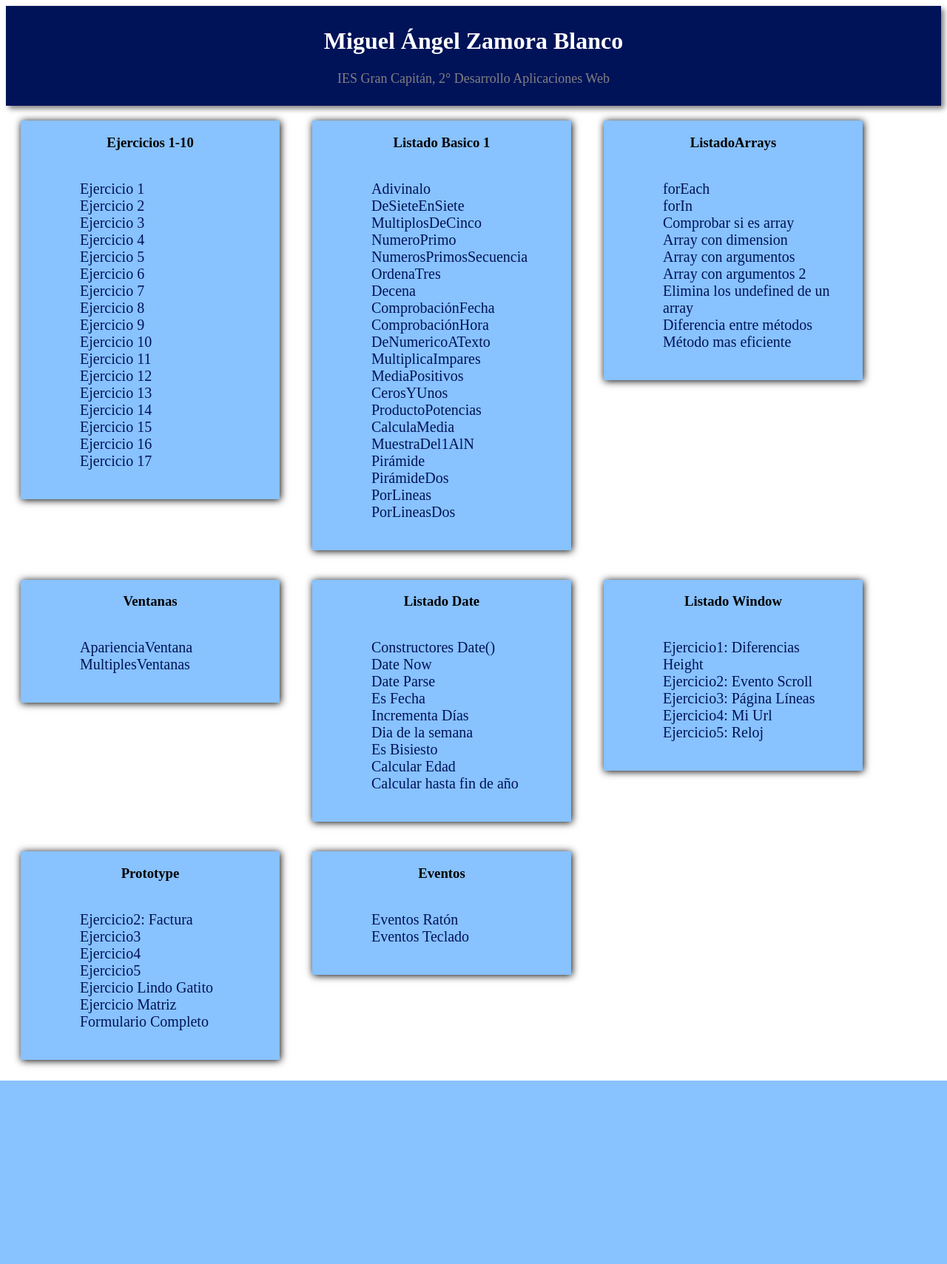
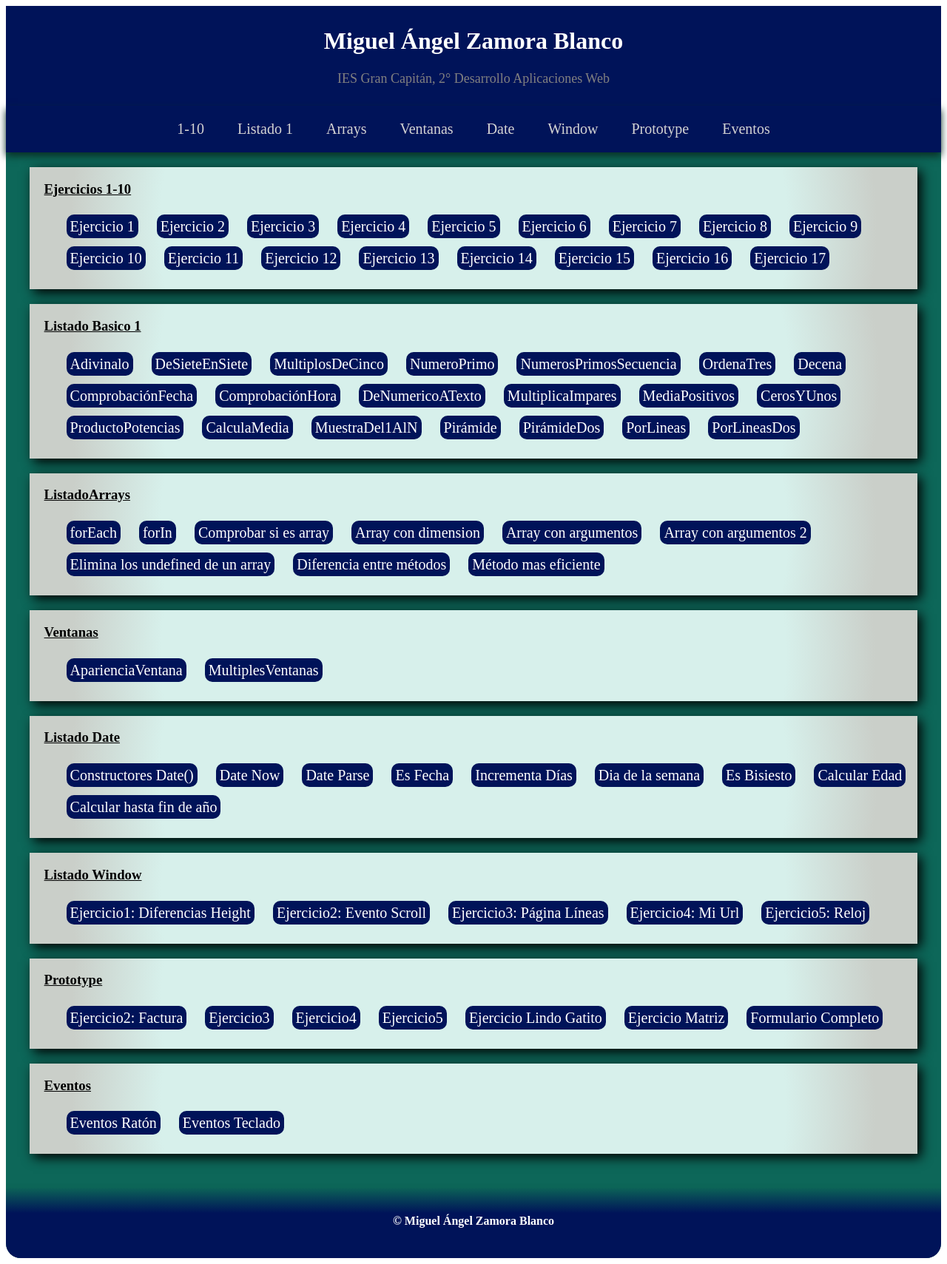
Before and after one commit to mazetuski/mazetuski.github.io, a PHP site: page / in a window 1280 px wide. Shown: the whole page at 74% size. Before the commit the page ends 1461 px from the top, so only its background shows below. Run offline with PHP 8.4, Linux system fonts and the light colour scheme.

Commit message:
actualizando pagina

```diff
--- a/Include/ejercicios.css
+++ b/Include/ejercicios.css
@@ -1,30 +1,33 @@
 section{
-    width: 27%;
+    width: 300px;
     display: inline-block;
     vertical-align: top;
-    background:rgba(86, 168, 255, 0.7);
+    *background:rgba(86, 168, 255, 0.7);
     box-shadow: 1px 1px 10px black;
     margin:20px 20px;
     transition: all 1s;
     transform: scale(1, 1);
-    min-width: 350px;
     overflow: hidden;
 }
 
 section:hover{
-    background: #001359;
-    color: white;
+    *background: #001359;
+    *color: white;
     transition: all 1s;
     transform: scale(1.05, 1.05);
 }
 
 
 section h3{
-    text-align: center;
+    text-align: left;
+    padding-left: 20px;
+    text-decoration: underline;
 }
 
 section ul{
     list-style: none;
+    margin: 0;
+    padding:0 0 20px 40px;
 }
 
 section a{
@@ -34,6 +37,6 @@ section a{
 }
 
 section:hover a{
-    color:white;
+    *color:white;
     transition: color 1s;
 }
--- a/Include/estilo.css
+++ b/Include/estilo.css
@@ -1,16 +1,25 @@
-#Principal h1{
+body, #web{
+	height: 100%;
+}
+
+#web{
+	background-color: #0D6759;
+	max-width: 1910px;
+	margin: 0 auto;
+	border-radius: 0 0 20px 20px;
+}
+header h1{
 	text-align: center;
 	color:white;
 }
-#Principal p{
+header p{
 	text-align: center;
 	font-size: 18px;
 	color:grey;
 }
-#Principal{
+header{
 	background-color: #001359;
 	padding: 0.5em;
-	box-shadow: 4px 4px 7px grey;
 }
 
 #Imagenes p{
@@ -24,3 +33,89 @@ ul{
 	font-size: 20px;
 	margin:2em;
 }
+
+main{
+	width: 95%;
+	margin: 10px auto;
+}
+
+nav{
+	background-color: #001359;
+	box-shadow: 0 5px 10px #092f25;
+}
+
+nav ul{
+	list-style: none;
+	margin: 0;
+	padding: 0;
+	text-align: center;
+}
+
+nav ul li{
+	display: inline-block;
+	padding: 20px 20px;
+}
+
+nav ul li a{
+	text-decoration: none;
+	color: lightgrey;
+}
+
+section{
+	width: 100%;
+	display: inline-block;
+	vertical-align: top;
+	background:radial-gradient(circle, #d7f0eb 70%, #cacfc9 90%);
+	box-shadow: 5px 5px 15px black;
+	margin:10px 0;
+	transition: all 1s;
+	transform: scale(1, 1);
+	overflow: hidden;
+	min-width: 270px;
+}
+
+section:hover{
+	transition: transform 1s;
+	transform: scale(1.02, 1.02);
+}
+
+section h3{
+	text-align: left;
+	padding-left: 20px;
+	text-decoration: underline;
+}
+
+section ul{
+	list-style: none;
+	margin: 0;
+	padding:0 0 20px 40px;
+}
+
+section ul li{
+	display: inline-block;
+	padding: 10px;
+}
+
+section ul li a{
+	text-decoration: none;
+	color: white;
+	background-color: #001359;
+	padding: 5px;
+	border-radius: 10px;
+	transition: all 1s;
+}
+
+section ul li a:hover{
+	background-color: #0D6759;
+	box-shadow:2px 2px 5px grey ;
+	transition:background-color 1s;
+}
+
+footer{
+	background:linear-gradient(#0C6557 5%, #001359 40%);
+	text-align: center;
+	padding: 20px;
+	color: white;
+	margin-top: 30px;
+	border-radius: 0 0 20px 20px;
+}
--- a/index.html
+++ b/index.html
@@ -4,17 +4,28 @@
     <meta charset="UTF-8">
     <title>Miguel Ángel Zamora Blanco</title>
     <link rel="stylesheet" type="text/css" href="Include/estilo.css" media="screen"/>
-    <link rel="stylesheet" type="text/css" href="Include/ejercicios.css" media="screen"/>
 </head>
 <body>
-<div id="Principal">
+<div id="web">
+    <header>
         <h1>Miguel &Aacute;ngel Zamora Blanco</h1>
-
-    <p>IES Gran Capit&aacute;n, 2&deg; Desarrollo Aplicaciones Web
-</div>
+        <p>IES Gran Capit&aacute;n, 2&deg; Desarrollo Aplicaciones Web</p>
+    </header>
+    <nav>
+        <ul>
+            <li><a href="#1-10">1-10</a></li>
+            <li><a href="#listado1">Listado 1</a></li>
+            <li><a href="#listadoArray">Arrays</a></li>
+            <li><a href="#ventana">Ventanas</a></li>
+            <li><a href="#date">Date</a></li>
+            <li><a href="#window">Window</a></li>
+            <li><a href="#proto">Prototype</a></li>
+            <li><a href="#event">Eventos</a></li>
+        </ul>
+    </nav>
     <main>
         <section id="ejercicios1-10">
-        <h3>Ejercicios 1-10</h3>
+            <h3><a name="1-10">Ejercicios 1-10</a></h3>
             <ul>
                 <li><a href="Ejercicios/Ejercicio1.html">Ejercicio 1</a></li>
                 <li><a href="Ejercicios/Ejercicio2.html">Ejercicio 2</a></li>
@@ -32,11 +43,11 @@
                 <li><a href="Ejercicios/Ejercicio14.html">Ejercicio 14</a></li>
                 <li><a href="Ejercicios/Ejercicio15.html">Ejercicio 15</a></li>
                 <li><a href="Ejercicios/Ejercicio16.html">Ejercicio 16</a></li>
-            <li><a href="Ejercicios/Ejercicio17.html">Ejercicio 17</a></li>
+                <li><a href="Formularios/Ejercicio17.html">Ejercicio 17</a></li>
             </ul>
         </section>
         <section id="listadoBasico1">
-        <h3>Listado Basico 1</h3>
+            <h3><a name="listado1">Listado Basico 1</a></h3>
             <ul>
                 <li><a href="ListadoBasicoJavaScript/Adivinalo.html">Adivinalo</a></li>
                 <li><a href="ListadoBasicoJavaScript/DeSieteEnSiete.html">DeSieteEnSiete</a></li>
@@ -61,7 +72,7 @@
             </ul>
         </section>
         <section id="array">
-        <h3>ListadoArrays</h3>
+            <h3><a name="listadoArray">ListadoArrays</a></h3>
             <ul>
                 <li><a href="ListadoArrays/forEach.html">forEach</a></li>
                 <li><a href="ListadoArrays/forIn.html">forIn</a></li>
@@ -75,7 +86,7 @@
             </ul>
         </section>
         <section id="ventanas">
-        <h3>Ventanas</h3>
+            <h3><a name="ventana">Ventanas</a></h3>
             <ul>
                 <li><a href="Ventanas/AparienciaVentana.html">AparienciaVentana</a></li>
                 <li><a href="Ventanas/MultiplesVentanas.html">MultiplesVentanas</a></li>
@@ -83,7 +94,7 @@
         </section>
 
         <section id="listadoDate">
-        <h3>Listado Date</h3>
+            <h3><a name="date">Listado Date</a></h3>
             <ul>
                 <li><a href="listadoDate/ConstructoresDate.html">Constructores Date()</a></li>
                 <li><a href="listadoDate/DateNow.html">Date Now</a></li>
@@ -98,7 +109,7 @@
         </section>
 
         <section id="listadoWindow">
-        <h3>Listado Window</h3>
+            <h3><a name="window">Listado Window</a></h3>
             <ul>
                 <li><a href="listadoWindow/ejercicio1.html">Ejercicio1: Diferencias Height</a></li>
                 <li><a href="listadoWindow/ejercicio2.html">Ejercicio2: Evento Scroll</a></li>
@@ -109,7 +120,7 @@
         </section>
 
         <section id="prototype">
-        <h3>Prototype</h3>
+            <h3><a name="proto">Prototype</a></h3>
             <ul>
                 <li><a href="prototype/Factura.html">Ejercicio2: Factura</a></li>
                 <li><a href="prototype/Ejercicio3.html">Ejercicio3</a></li>
@@ -121,13 +132,16 @@
             </ul>
         </section>
         <section id="eventos">
-        <h3>Eventos</h3>
+            <h3><a name="event">Eventos</a></h3>
             <ul>
                 <li><a href="eventos/eventosRaton.html">Eventos Ratón</a></li>
                 <li><a href="eventos/eventosTeclado.html">Eventos Teclado</a></li>
             </ul>
         </section>
-
     </main>
+    <footer>
+        <h4>© Miguel Ángel Zamora Blanco</h4>
+    </footer>
+</div>
 </body>
 </html>
```
Lines whose indentation alone changed are shown as unchanged.
